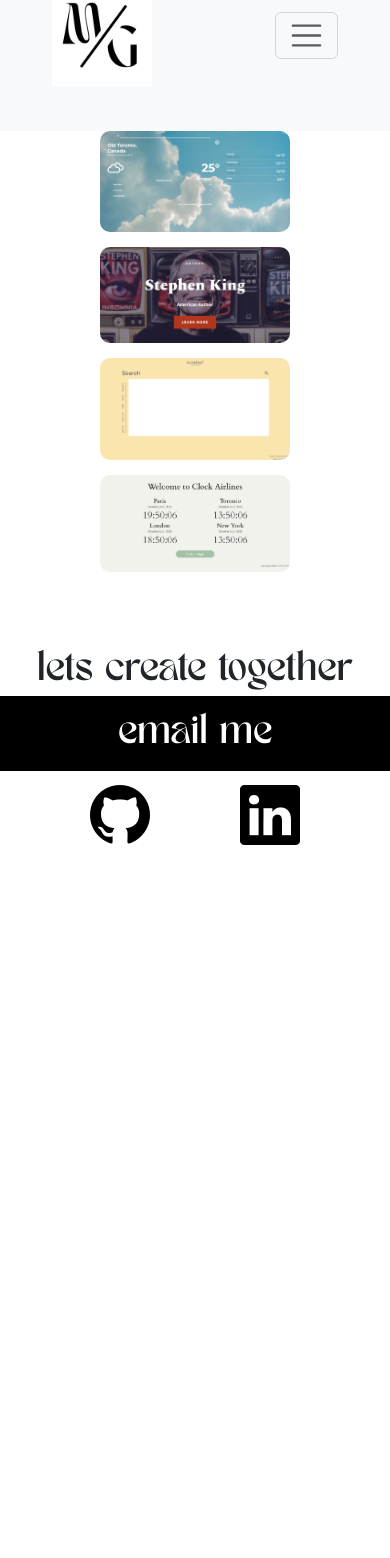
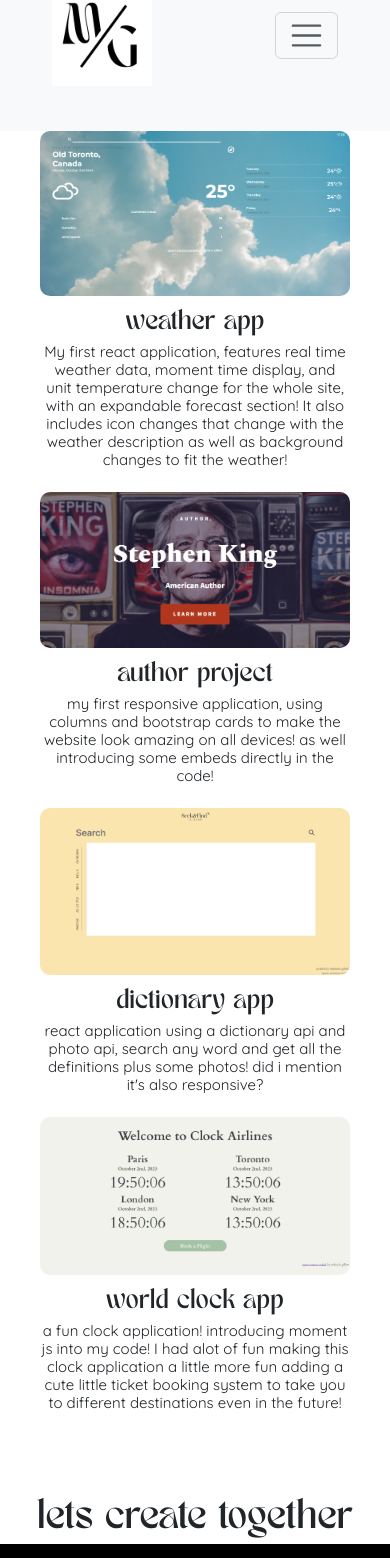
Before and after one commit to mikaelagillett/official-portfolio, a React (Create React App) app: page / in a window 390 px wide. Shown: the part 3771-5329 px from the top of the page. Before the commit the page ends 4652 px from the top, so only its background shows below. Built offline with nearby package versions, Linux system fonts and the light colour scheme.

Commit message:
Added responsive overlay description feature to projects page

```diff
--- a/public/index.html
+++ b/public/index.html
@@ -2,14 +2,14 @@
 <html lang="en">
   <head>
     <meta charset="utf-8" />
-    <link rel="icon" href="%PUBLIC_URL%/favicon.ico" />
+    <link rel="icon" href="%PUBLIC_URL%/logoicon.ico" />
     <meta name="viewport" content="width=device-width, initial-scale=1" />
     <meta name="theme-color" content="#000000" />
     <meta
       name="description"
       content="Web site created using create-react-app"
     />
-    <link rel="apple-touch-icon" href="%PUBLIC_URL%/logo192.png" />
+    <link rel="apple-touch-icon" href="%PUBLIC_URL%/logo.png" />
 
     <link rel="manifest" href="%PUBLIC_URL%/manifest.json" />
     <link rel="preconnect" href="https://fonts.googleapis.com" />
--- a/src/pages/Projects.css
+++ b/src/pages/Projects.css
@@ -3,16 +3,7 @@
   display: grid;
   grid-gap: 15px;
 }
-.left-grid {
-  display: grid;
-  grid-template-columns: 1fr 3fr;
-  grid-gap: 10px;
-}
-.right-grid {
-  display: grid;
-  grid-template-columns: 3fr 1fr;
-  grid-gap: 10px;
-}
+
 .projects img {
   width: 100%;
   border-radius: 10px;
@@ -20,10 +11,71 @@
   object-fit: cover;
   object-position: 50% 0;
 }
-
-@media (max-width: 764px) {
-  .left-grid,
-  .right-grid {
-    grid-template-columns: 1fr;
+.project-img-wrapper {
+  position: relative;
+  height: 100%;
+}
+.project-img-overlay {
+  position: absolute;
+  top: 0;
+  left: 0;
+  display: flex;
+  flex-direction: column;
+  width: 100%;
+  height: 100%;
+  border-radius: 10px;
+  background-color: rgba(105, 105, 105, 0.8);
+  color: white;
+  opacity: 0;
+}
+.project-img-overlay:hover {
+  opacity: 1;
+  transition: 0.5s ease-in-out;
+}
+.project-title,
+.project-description {
+  margin-left: 100px;
+}
+.project-title {
+  margin-top: 100px;
+}
+.project-description {
+  font-family: "Quicksand", sans-serif;
+  max-width: 75%;
+}
+.md-project-title {
+  visibility: hidden;
+  max-height: 0;
+}
+@media (max-width: 991px) {
+  .md-project-title {
+    visibility: visible;
+    max-height: 100%;
+    text-align: right;
+    margin-top: 15px;
+  }
+  .project-title-md h3 {
+    font-size: 30px;
+  }
+  .project-description-md h4 {
+    font-family: "Quicksand", sans-serif;
+    font-size: 20px;
+  }
+  .project-img-wrapper {
+    height: auto;
   }
 }
+
+@media (max-width: 600px) {
+  .projects {
+    padding: 0 40px;
+  }
+  .project-title-md h3 {
+    text-align: center;
+    font-size: 20px;
+  }
+  .project-description-md h4 {
+    font-size: 15px;
+    text-align: center;
+  }
+}
--- a/src/pages/Projects.js
+++ b/src/pages/Projects.js
@@ -12,51 +12,173 @@
     <div>
       <Nav />
       <div className="projects ">
-        <div className="left-grid">
+        <div className="row">
+          <div className="col-lg-3 small">
             <a
               href="https://react-weather-app-mikaela-gillett.netlify.app/"
-            className="d-none d-md-block"
+              className="d-none d-lg-block"
               target="/blank"
             >
               <img src={weatherSmall} alt="weather app thumbnail" />
             </a>
+          </div>
+          <div className="col-lg-9">
+            <div className="project-img-wrapper">
               <a
                 href="https://react-weather-app-mikaela-gillett.netlify.app/"
                 target="/blank"
               >
                 <img src={weatherLarge} alt="weather app thumbnail" />
+                <div className="project-img-overlay">
+                  <div className="project-title">
+                    <h3>weather app</h3>
+                  </div>
+                  <div className="project-description">
+                    <h4>
+                      My first react application, features real time weather
+                      data, moment time display, and unit temperature change for
+                      the whole site, with an expandable forecast section! It
+                      also includes icon changes that change with the weather
+                      description as well as background changes to fit the
+                      weather!
+                    </h4>
+                  </div>
+                </div>
               </a>
             </div>
+            <div className="md-project-title">
+              <div className="project-title-md">
+                <h3>weather app</h3>
+              </div>
+              <div className="project-description-md">
+                <h4>
+                  My first react application, features real time weather data,
+                  moment time display, and unit temperature change for the whole
+                  site, with an expandable forecast section! It also includes
+                  icon changes that change with the weather description as well
+                  as background changes to fit the weather!
+                </h4>
+              </div>
+            </div>
+          </div>
+        </div>
         <div className="">
+          <div className="project-img-wrapper">
             <a
               href="https://stephen-king-author-project.netlify.app/"
               target="/blank"
             >
               <img src={kingLarge} alt="stephen king project thumbnail" />
+
+              <div className="project-img-overlay">
+                <div className="project-title">
+                  <h3>author project</h3>
+                </div>
+                <div className="project-description">
+                  <h4>
+                    my first responsive application, using columns and bootstrap
+                    cards to make the website look amazing on all devices! as
+                    well introducing some embeds directly in the code!
+                  </h4>
+                </div>
+              </div>
             </a>
           </div>
-        <div className="right-grid">
+          <div className="md-project-title">
+            <div className="project-title-md">
+              <h3>author project</h3>
+            </div>
+            <div className="project-description-md">
+              <h4>
+                my first responsive application, using columns and bootstrap
+                cards to make the website look amazing on all devices! as well
+                introducing some embeds directly in the code!
+              </h4>
+            </div>
+          </div>
+        </div>
+        <div className="row">
+          <div className="col-lg-9">
+            <div className="project-img-wrapper">
               <a
                 href="https://dictionary-mikaela-gillett.netlify.app/"
                 target="/blank"
               >
                 <img src={dictionaryLarge} alt="dictionary app thumbnail" />
+
+                <div className="project-img-overlay">
+                  <div className="project-title">
+                    <h3>dictionary app</h3>
+                  </div>
+                  <div className="project-description">
+                    <h4>
+                      react application using a dictionary api and photo api,
+                      search any word and get all the definitions plus some
+                      photos! did i mention it's also responsive?
+                    </h4>
+                  </div>
+                </div>
               </a>
+            </div>
+            <div className="md-project-title">
+              <div className="project-title-md">
+                <h3>dictionary app</h3>
+              </div>
+              <div className="project-description-md">
+                <h4>
+                  react application using a dictionary api and photo api, search
+                  any word and get all the definitions plus some photos! did i
+                  mention it's also responsive?
+                </h4>
+              </div>
+            </div>
+          </div>
+          <div className="col-lg-3 small">
             <a
               href="https://dictionary-mikaela-gillett.netlify.app/"
               target="/blank"
-            className="d-none d-md-block"
+              className="d-none d-lg-block"
             >
               <img src={dictionarySmall} alt="dictionary app thumbnail" />
             </a>
           </div>
+        </div>
         <div>
+          <div className="project-img-wrapper">
             <a
               href="https://world-clock-project-mikaela-gillett.netlify.app/"
               target="/blank"
             >
               <img src={clockLarge} alt="world clock airlines thumbnail" />
+
+              <div className="project-img-overlay">
+                <div className="project-title">
+                  <h3>world clock app</h3>
+                </div>
+                <div className="project-description">
+                  <h4>
+                    a fun clock application! introducing moment js into my code!
+                    I had alot of fun making this clock application a little
+                    more fun adding a cute little ticket booking system to take
+                    you to different destinations even in the future!
+                  </h4>
+                </div>
+              </div>
             </a>
+          </div>
+          <div className="md-project-title">
+            <div className="project-title-md">
+              <h3>world clock app</h3>
+            </div>
+            <div className="project-description-md">
+              <h4>
+                a fun clock application! introducing moment js into my code! I
+                had alot of fun making this clock application a little more fun
+                adding a cute little ticket booking system to take you to
+                different destinations even in the future!
+              </h4>
+            </div>
+          </div>
         </div>
       </div>
     </div>
```
Also changed, not shown: public/logo.png (added), 1 other file (tests, documents, lock files or other folders). Lines whose indentation alone changed are shown as unchanged.
